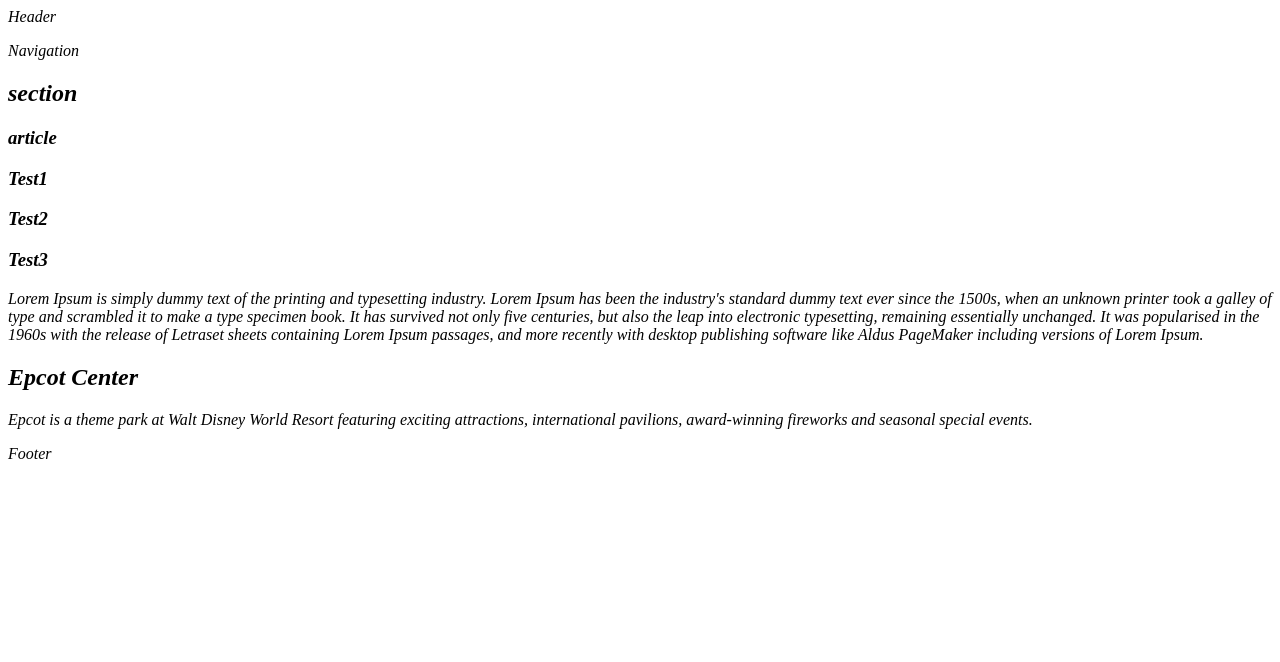
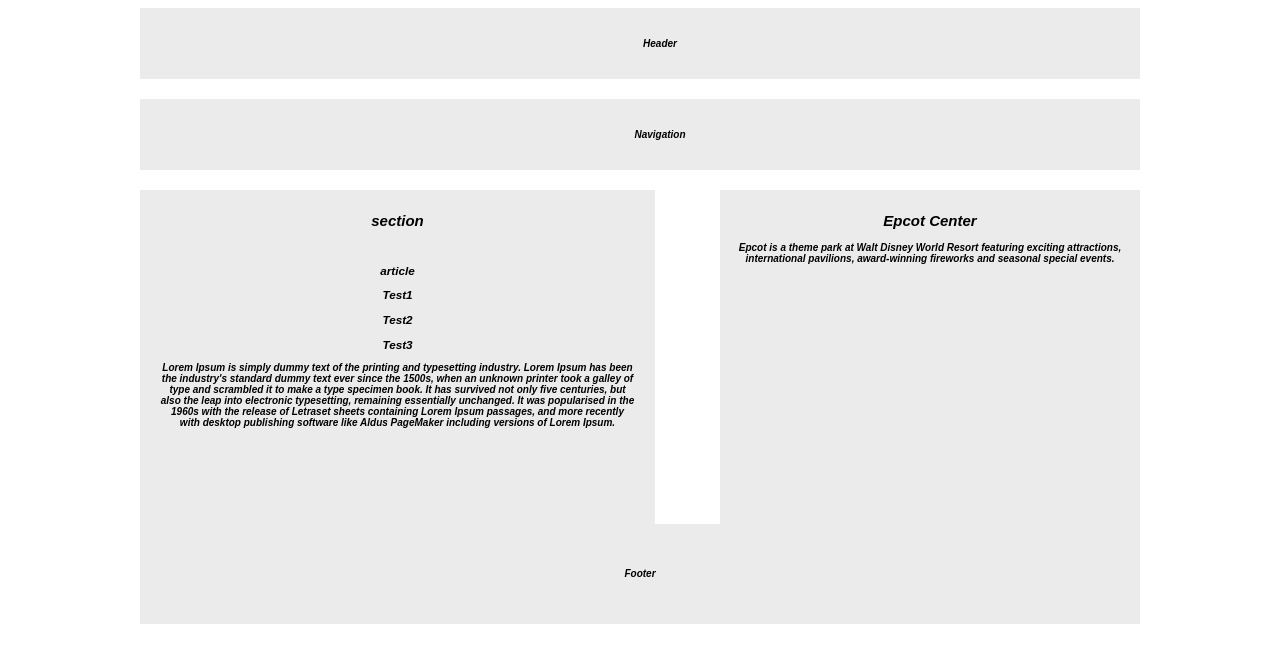
Before and after one commit to deepakgundavaram/HW-Wireframe, a plain HTML site: page index.html in a window 1280 px wide. Drawn offline with Linux system fonts and the light colour scheme; the site is published under a folder, as on GitHub Pages, so addresses that start at the root find nothing.

Commit message:
changed the path of style.css

```diff
--- a/index.html
+++ b/index.html
@@ -4,7 +4,7 @@
     <meta charset="UTF-8">
     <meta name="viewport" content="width=device-width, initial-scale=1.0">
     <title>Document</title>
-    <link rel="stylesheet" type="text/css" href="/style.css">
+    <link rel="stylesheet" type="text/css" href="./style.css">
 </head>
 <div id = "wrapper">
 <body class="body">
```
